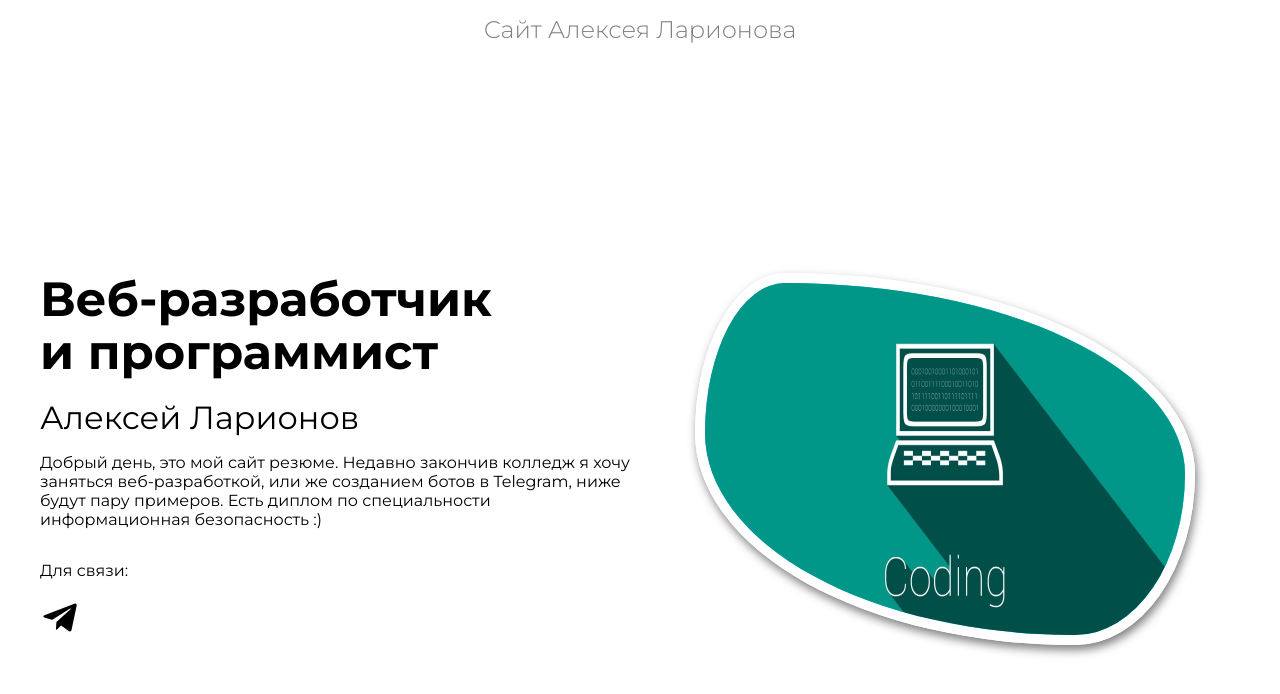
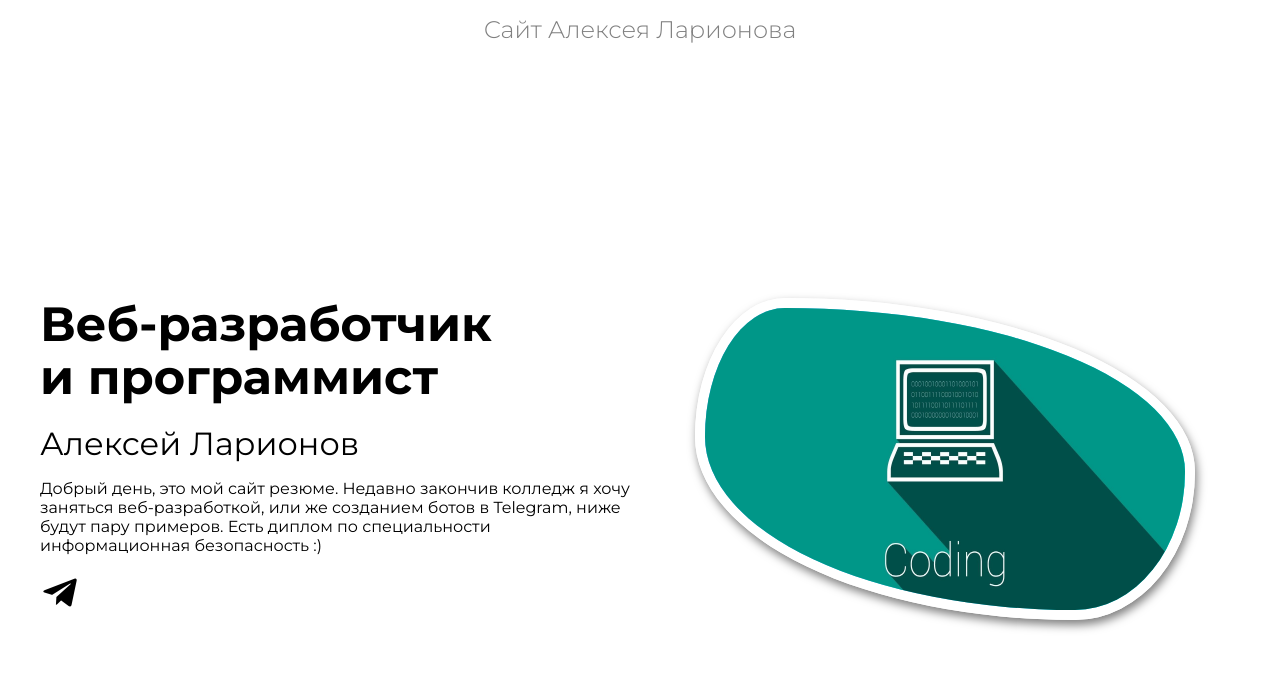
Before and after one commit to perun02/resume, a plain HTML site: page index.html in a window 1280 px wide. Drawn offline with nearby package versions, Linux system fonts and the light colour scheme.

Commit message:
Update index.html

```diff
--- a/index.html
+++ b/index.html
@@ -31,15 +31,9 @@
           Добрый день, это мой сайт резюме. Недавно закончив колледж я хочу заняться веб-разработкой, или же созданием ботов в Telegram, ниже будут пару примеров. Есть диплом по специальности информационная безопасность :)
         </p>
 
-        <p class="hero__description">
-          Для связи:
-        </p>
-
         <div class="hero__links">
           <a class="hero__link" href="https://t.me/webikdev"><i class='bx bxl-telegram'></i></a>
         </div>
-
-
       </div>
 
       <div class="hero__box">
```
